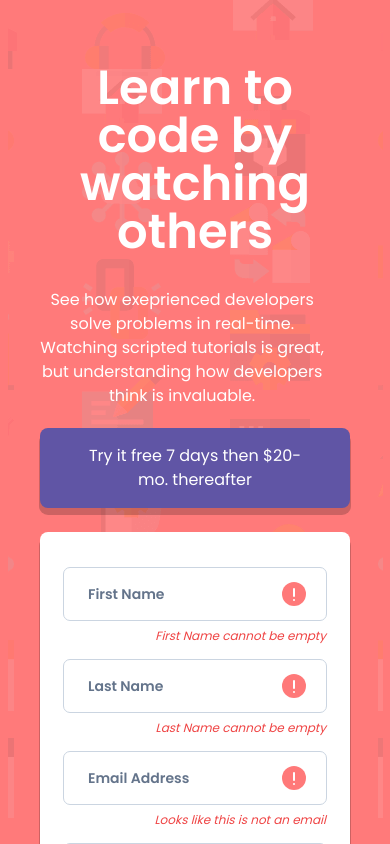
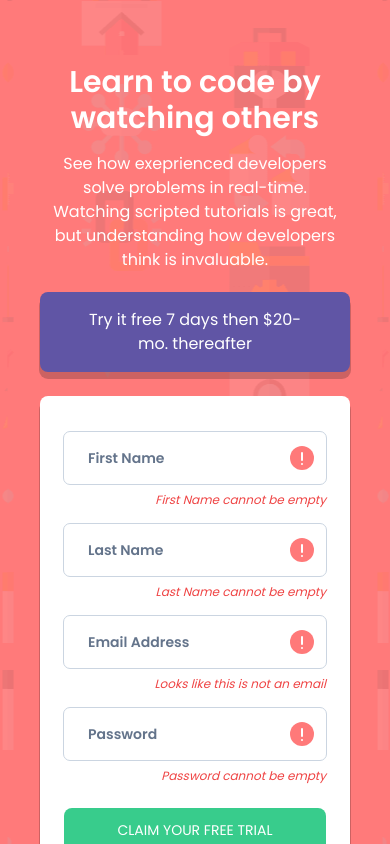
Before and after one commit to Bubblecrown/Sign-up-page, a React (Create React App) app: page / in a window 390 px wide. Shown: the top 844 px of the page. Built offline with nearby package versions, Linux system fonts and the light colour scheme.

Commit message:
Finish style

```diff
--- a/src/components/FormComponent.js
+++ b/src/components/FormComponent.js
@@ -6,12 +6,12 @@ export default function FormComponent() {
   const formValidation = ({ handleChange, handleSubmit, values }) => {
     return (
       <form
-        className="py-9 px-10 s:px-6 bg-white rounded-lg shadow-custom-shadow "
+        className="s:py-9 s:px-6 ss:py-6 ss:px-4 bg-white rounded-lg shadow-custom-shadow "
         onSubmit={handleSubmit}
       >
         <div className="form-controls">
           <div className="relative flex items-center justify-end ">
-            <img src={errorIcon} alt="Error Icon" className="absolute mr-5" />
+            <img src={errorIcon} alt="Error Icon" className="icon-class" />
             <input
               type="text"
               placeholder="First Name"
@@ -26,7 +26,7 @@ export default function FormComponent() {
         </div>
         <div className="form-controls">
           <div className="relative flex items-center justify-end ">
-            <img src={errorIcon} alt="Error Icon" className="absolute mr-5" />
+            <img src={errorIcon} alt="Error Icon" className="icon-class" />
             <input
               type="text"
               placeholder="Last Name"
@@ -41,7 +41,7 @@ export default function FormComponent() {
         </div>
         <div className="form-controls">
           <div className="relative flex items-center justify-end ">
-            <img src={errorIcon} alt="Error Icon" className="absolute mr-5" />
+            <img src={errorIcon} alt="Error Icon" className="icon-class" />
             <input
               type="text"
               placeholder="Email Address"
@@ -56,7 +56,7 @@ export default function FormComponent() {
         </div>
         <div className="form-controls">
           <div className="relative flex items-center justify-end ">
-            <img src={errorIcon} alt="Error Icon" className="absolute mr-5" />
+            <img src={errorIcon} alt="Error Icon" className="icon-class" />
             <input
               type="text"
               placeholder="Password"
@@ -78,14 +78,14 @@ export default function FormComponent() {
         "
           >
             <div className="absolute h-full bg-[#1e7f55] -bottom-1 border-[#1e7f55] border rounded-lg inset-x-0 px-10 "></div>
-            <div className="relative xl:px-[151px] xl:py-4 lg:py-4 s:px-4 s:py-3  bg-[color:var(--Green)] rounded-lg transition transform duration-150 active:translate-y-1 hover:translate-y-1 s:text-sm lg:text-base">
+            <div className="relative xl:px-[151px] xl:py-4 lg:py-4 ss:px-4 ss:py-3  bg-[color:var(--Green)] rounded-lg transition transform duration-150 active:translate-y-1  hover:translate-y-1 s:text-sm ss:text-xs lg:text-base">
               CLAIM YOUR FREE TRIAL
             </div>
           </button>
         </div>
         {/* End 3D button */}
 
-        <p className="text-[10px] text-center">
+        <p className="s:text-[10px] ss:text-[6px] text-center">
           By clicking the button, you are agreeing to our&nbsp;
           <a
             href="/"
--- a/src/index.css
+++ b/src/index.css
@@ -16,15 +16,20 @@
 
 @layer base {
   input {
-    @apply text-sm placeholder-slate-500 font-semibold px-6 py-4 w-full rounded-md outline outline-1 outline-slate-300 focus:outline-[color:var(--Blue)];
+    @apply placeholder-slate-500 font-semibold  w-full rounded-md outline outline-1 outline-slate-300 focus:outline-[color:var(--Blue)];
+    @apply ss:px-4 ss:py-2 s:text-sm ss:text-xs s:px-6 s:py-4;
   }
   small {
     @apply text-red-500 text-xs italic flex justify-end mt-2;
+    @apply ss:text-right s:text-[12px] ss:text-[6px];
   }
 }
 
 @layer components {
-  .form-controls{
-    @apply mb-4
+  .form-controls {
+    @apply mb-4;
+  }
+  .icon-class {
+    @apply absolute md:mr-5 s:mr-3 ss:mr-2 s:w-6 ss:w-4;
   }
 }
--- a/src/pages/Signup.js
+++ b/src/pages/Signup.js
@@ -3,20 +3,20 @@ import FormComponent from "../components/FormComponent";
 
 export default function Signup() {
   return (
-    <div className="px-10 py-10 xl:px-40 lg:px-10 sm:px-16 xl:py-0 lg:py-10 md:py-20 s:py-16 w-full h-full lg:h-full md:h-full md:min-h-screen bg-[color:var(--Red)] lg:bg-hero-pattern lg:bg-no-repeat bg-center font-font s:bg-hero-pattern-mobile s:bg-repeat-y md:text-left text-center">
-      <main className="grid lg:grid-cols-2 sm:grid-cols-1 lg:h-screen sm:h-full content-center items-center  lg:gap-0 s:gap-5 ">
-        <section className=" text-white flex flex-col ">
-          <h1 className=" text-5xl font-semibold mb-8">
+    <div className="px-10 py-10 xl:px-40 xl:py-0 lg:px-10 lg:py-10 sm:px-16   md:py-20 s:py-16 w-full h-full lg:h-full md:h-full md:min-h-screen bg-[color:var(--Red)] lg:bg-hero-pattern s:bg-hero-pattern-mobile lg:bg-no-repeat s:bg-repeat bg-center font-font md:text-left ss:text-center">
+      <main className="grid lg:grid-cols-2 sm:grid-cols-1 lg:h-screen sm:h-full content-center items-center  lg:gap-0 ss:gap-5">
+        <section className=" text-white flex flex-col md:items-start ss:items-center ">
+          <h1 className="md:text-5xl s:text-3xl ss:text-xl ss:mb-4 font-semibold mb-8 ">
             Learn to code by watching others
           </h1>
-          <p className="text-base w-11/12">
+          <p className="s:text-base w-11/12 ss:text-xs">
             See how exeprienced developers solve problems in real-time. Watching
             scripted tutorials is great, but understanding how developers think
             is invaluable.
           </p>
         </section>
         <section className="w-full">
-          <button className="px-10 py-4 bg-[color:var(--Blue)] text-white  w-full rounded-lg shadow-custom-shadow mb-6">
+          <button className="s:px-10 s:py-4 bg-[color:var(--Blue)] text-white w-full rounded-lg shadow-custom-shadow ss:mb-6 ss:px-8 ss:py-2 s:text-base ss:text-xs">
             Try it free 7 days then $20-mo. thereafter
           </button>
           <FormComponent />
--- a/tailwind.config.js
+++ b/tailwind.config.js
@@ -16,8 +16,8 @@ module.exports = {
       "submit-shadow": "0px 2px 0px 1px rgba(0,0,0,0.5)",
     },
     screens: {
-      'ss': '1px',
-      's': '375px',
+      'ss': '240px',
+      's': '360px',
       'sm': '640px',
       // => @media (min-width: 640px) { ... }
 
```
